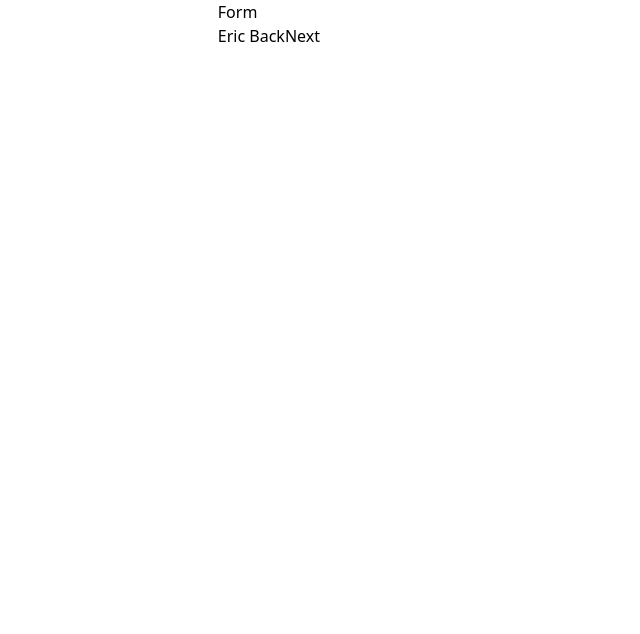
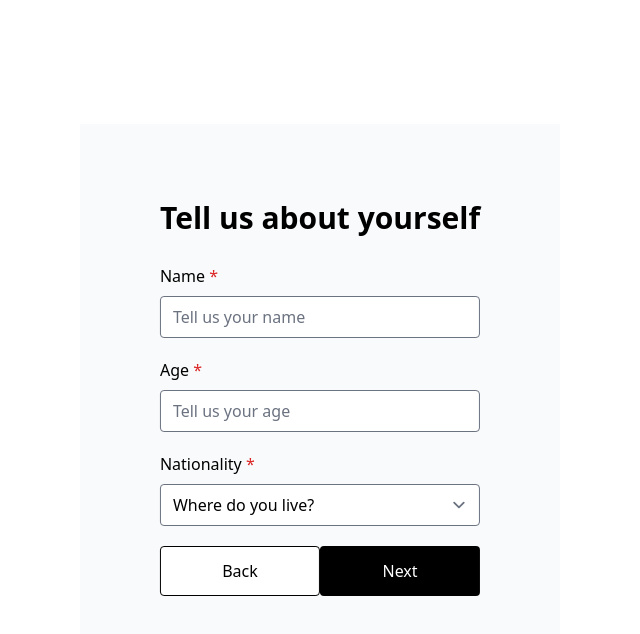
Before and after one commit to ericvndev/covergo-insurance-form, a Vue app: page /buy-insurance in a window 1280 px wide. Both pictures are taken after a click on the button "Start". Shown: the top 634 px of the page, without its empty margins (320-960 px from the left). Built offline with nearby package versions, Linux system fonts and the light colour scheme.

Commit message:
- move interfaces to types folder - fix typescript errors when building - style welcome screen and main form view

```diff
--- a/package.json
+++ b/package.json
@@ -11,13 +11,14 @@
 		"lint": "eslint . --ext .vue,.js,.jsx,.cjs,.mjs,.ts,.tsx,.cts,.mts --fix --ignore-path .gitignore"
 	},
 	"dependencies": {
-		"@headlessui/vue": "^1.6.7",
-		"@heroicons/vue": "^1.0.6",
 		"vue": "^3.2.37",
 		"vue-router": "^4.1.2"
 	},
 	"devDependencies": {
+		"@headlessui/vue": "^1.6.7",
+		"@heroicons/vue": "^1.0.6",
 		"@rushstack/eslint-patch": "^1.1.0",
+		"@tailwindcss/forms": "^0.5.2",
 		"@types/jsdom": "^16.2.14",
 		"@types/node": "^16.11.45",
 		"@typescript-eslint/eslint-plugin": "^5.32.0",
--- a/src/components/CallToAction.vue
+++ b/src/components/CallToAction.vue
@@ -3,16 +3,15 @@ defineEmits<{
 	(e: 'goNext'): number
 	(e: 'goBack'): number
 }>()
-
 </script>
 
 <template>
-	<div>
-		<h2>Hello There</h2>
-		<p>
+	<div class="fixed transform top-1/2 -translate-x-1/2 left-1/2 -translate-y-1/2 px-20 py-20 bg-gray-50 text-center">
+		<h2 class="text-3xl font-bold leading-7 mb-8">Hello There!</h2>
+		<p class="mb-6 whitespace-nowrap">
 			Let&apos;s buy some insurance. It is going to take only a few steps
 		</p>
-		<button @click="$emit('goNext')">Start</button>
+		<button class="px-20 py-2 bg-black text-white rounded" @click="$emit('goNext')">Start</button>
 	</div>
 </template>
 
--- a/src/components/FormSummary.vue
+++ b/src/components/FormSummary.vue
@@ -1,20 +1,20 @@
 <script setup lang="ts">
-withDefaults(defineProps<{
+import type FormData from '@/types/FormData';
+
+defineProps<{
     data: FormData,
-}>(), {
-    data: {
-        name: 'Eric'
-    }
-})
+}>()
+
 defineEmits<{
     (e: 'buy'): number
     (e: 'goBack'): number
 }>()
+
 </script>
 
 <template>
-    <div class="container">
-        Summary
+    <div class="fixed transform top-1/2 -translate-x-1/2 left-1/2 -translate-y-1/2 px-20 py-20 bg-gray-50 text-center">
+        <h2 class="text-3xl font-bold leading-7 mb-8">Summary</h2>
     </div>
 
     <button @click="$emit('goBack')">Back</button>
--- a/src/components/MainForm.vue
+++ b/src/components/MainForm.vue
@@ -1,23 +1,47 @@
 <script setup lang="ts">
-withDefaults(defineProps<{
+
+import { ref } from 'vue';
+import type FormData from '@/types/FormData';
+import type ServerData from '@/types/ServerData';
+
+const props = defineProps<{
     data: FormData,
-}>(), {
-    data: {
-        name: 'Eric'
-    }
-})
+    serverData: ServerData,
+}>()
+
 defineEmits<{
     (e: 'goNext'): number
     (e: 'goBack'): number
 }>()
+
+const data = ref<FormData>(props.data);
+
 </script>
 <template>
-    <div class="container">
-        <h1>Form</h1>
+    <div class="fixed transform top-1/2 -translate-x-1/2 left-1/2 -translate-y-1/2 px-20 py-20 bg-gray-50">
+        <h2 class="text-3xl font-bold leading-7 mb-8">Tell us about yourself</h2>
+        <div>
+            <label for="name">Name <span class="text-red-600">*</span></label>
+            <input class="w-full rounded mt-2 mb-5" type="text" name="name" id="name" placeholder="Tell us your name" />
+        </div>
+        <div>
+            <label for="age">Age <span class="text-red-600">*</span></label>
+            <input class="w-full rounded mt-2 mb-5" type="tel" name="age" id="age" placeholder="Tell us your age" />
+        </div>
+        <div>
+            <label for="country">Nationality <span class="text-red-600">*</span></label>
+            <select class="w-full rounded mt-2 mb-5" name="country" id="country" v-model="data.country">
+                <option disabled value="">Where do you live?</option>
+                <option v-for="country in (serverData || {}).countries" v-bind:key="country.currencyCode"
+                    :value="country.currencyCode">
+                    {{ country.name }}
+                </option>
+            </select>
+        </div>
+        <div class="flex justify-between">
+            <button class="py-3 px-8 w-1/2 bg-white text-black rounded border border-solid border-black"
+                @click="$emit('goBack')">Back</button>
+            <button class="py-3 px-8 w-1/2 bg-black text-white rounded" @click="$emit('goNext')">Next</button>
+        </div>
     </div>
-    {{ data.name }}
-
-    <button @click="$emit('goBack')">Back</button>
-    <button @click="$emit('goNext')">Next</button>
-
 </template>
--- /dev/null
+++ b/src/types/Country.ts
@@ -0,0 +1,5 @@
+export default interface Country {
+	name: string;
+	currencyCode: string;
+	exchangeRate: number;
+}
--- /dev/null
+++ b/src/types/FormData.ts
@@ -0,0 +1,5 @@
+export default interface FormData {
+	name: string;
+	age: number;
+	country: string;
+}
--- /dev/null
+++ b/src/types/ServerData.ts
@@ -0,0 +1,4 @@
+import type Country from './Country';
+export default interface ServerData {
+	countries: Array<Country>;
+}
--- a/src/views/BuyInsuranceView.vue
+++ b/src/views/BuyInsuranceView.vue
@@ -4,17 +4,33 @@ import { useRouter } from 'vue-router';
 import CallToAction from '@/components/CallToAction.vue';
 import MainForm from '@/components/MainForm.vue';
 import FormSummary from '@/components/FormSummary.vue';
-
-interface FormData {
-	name: string;
-	age: number;
-	country: string;
-}
+import type FormData from '@/types/FormData';
+import type ServerData from '@/types/ServerData';
 
 const router = useRouter();
 
-const step: number = ref(parseInt(router.currentRoute.value.query.step) || 0);
-const formData: FormData = ref({
+const dataFromServer: ServerData = {
+	countries: [
+		{
+			name: 'Hong Kong',
+			currencyCode: 'HKD',
+			exchangeRate: 1,
+		},
+		{
+			name: 'USA',
+			currencyCode: 'USD',
+			exchangeRate: 2
+		},
+		{
+			name: 'Australia',
+			currencyCode: 'AUD',
+			exchangeRate: 3
+		}
+	]
+};
+
+const step = ref<number>(parseInt(router.currentRoute.value.query.step?.toString() || '0'));
+const formData = ref<FormData>({
 	name: '',
 	age: 0,
 	country: '',
@@ -22,10 +38,10 @@ const formData: FormData = ref({
 
 // Watch for route changes when user click Back button also
 watch(router.currentRoute, (currentRoute) => {
-	step.value = parseInt(currentRoute.query.step);
+	step.value = parseInt(currentRoute.query.step?.toString() || '0');
 });
 
-function updateStep(isUp: boolean): void {
+function updateStep(isUp: boolean): number {
 	if (isUp) {
 		step.value += 1;
 	} else {
@@ -60,10 +76,10 @@ function submit(): void {
 			<CallToAction @goNext="goNext" />
 		</div>
 		<div v-else-if="step === 1">
-			<MainForm @data="formData" @goNext="goNext" @goBack="goBack" />
+			<MainForm :data="formData" :serverData="dataFromServer" @goNext="goNext" @goBack="goBack" />
 		</div>
 		<div v-else-if="step === 2">
-			<FormSummary @data="formData" @buy="submit" @goBack="goBack" />
+			<FormSummary :data="formData" :serverData="dataFromServer" @buy="submit" @goBack="goBack" />
 		</div>
 	</div>
 </template >
--- a/tailwind.config.js
+++ b/tailwind.config.js
@@ -5,5 +5,5 @@ module.exports = {
 	theme: {
 		extend: {},
 	},
-	plugins: [],
+	plugins: [require('@tailwindcss/forms')],
 };
```
Also changed, not shown: 1 other file (tests, documents, lock files or other folders).
